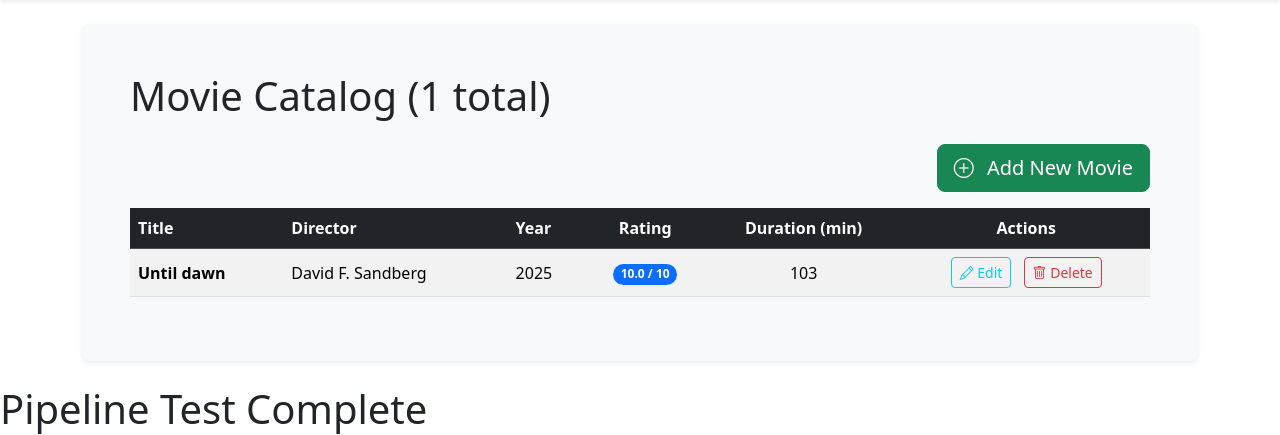
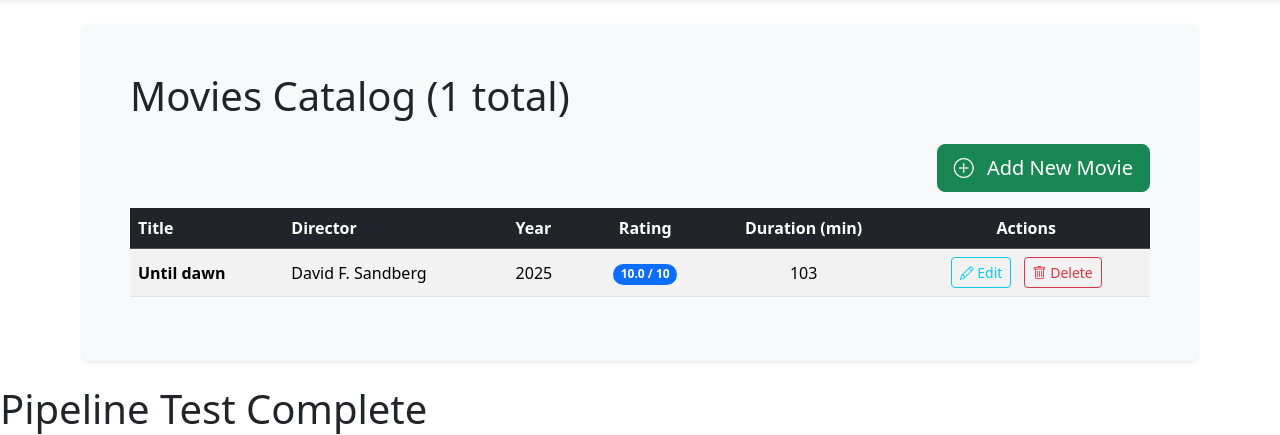
Before and after one commit to Darkeums/Software-Engineering-Django-project, a Django app: page /movies/ in a window 1280 px wide. Shown: the part 56-491 px from the top of the page. Run offline with Django 3.2, Linux system fonts and the light colour scheme; data comes from the database, SQL or seed files in the repository.

Commit message:
Update list_movies.html

```diff
--- a/templates/list_movies.html
+++ b/templates/list_movies.html
@@ -3,7 +3,7 @@
 {% block title %}All Movies - Movie Database{% endblock %}
 
 {% block content %}
-    <h1 class="mb-4 display-6">Movie Catalog ({{ movies|length }} total)</h1>
+    <h1 class="mb-4 display-6">Movies Catalog ({{ movies|length }} total)</h1>
 
     <div class="d-flex justify-content-end mb-3">
         <a href="{% url 'add_movie' %}" class="btn btn-success btn-lg">
```
